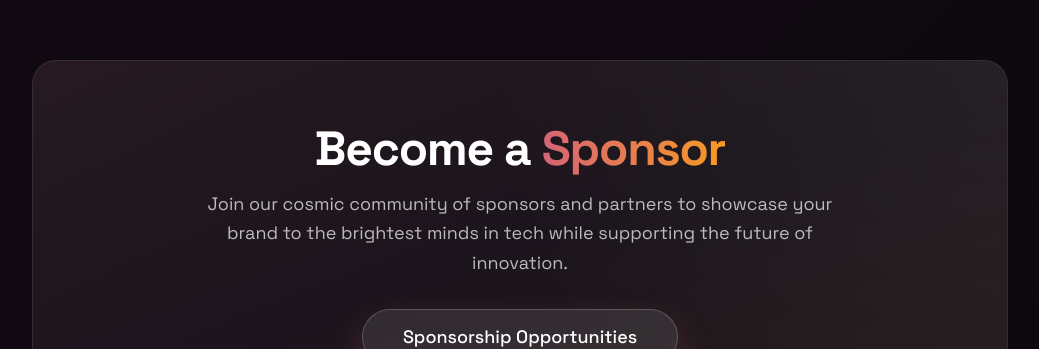
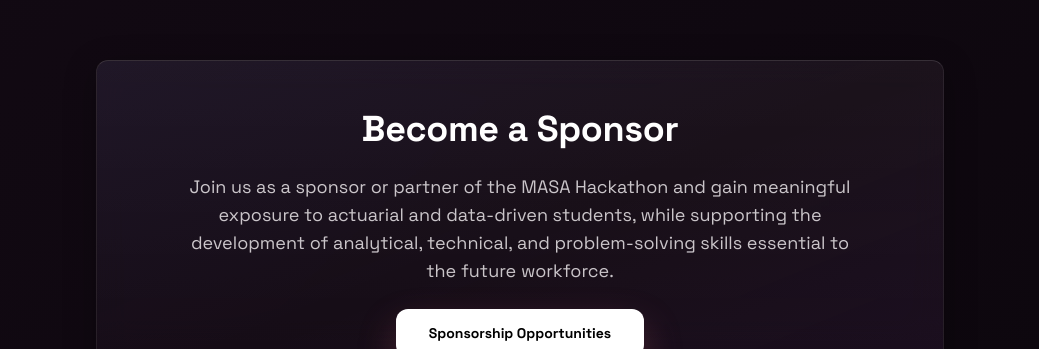
Before and after one commit to jwchow1412-netizen/R-Ignite, a Next.js app: page / in a window 1280 px wide. Shown: the part 3833-4182 px from the top of the page, without its empty margins (120-1159 px from the left). Built offline with nearby package versions, Linux system fonts and the light colour scheme.

Commit message:
sponsor detail

```diff
--- a/components/LandingPage.tsx
+++ b/components/LandingPage.tsx
@@ -207,39 +207,27 @@
             <ScrollTimeline />
 
             {/* Become a Sponsor Section */}
-            {/* Become a Sponsor Section */}
             <motion.section
-                className="mx-auto max-w-5xl px-4 pb-24 md:px-6"
+                className="mx-auto max-w-4xl px-4 pb-20 md:px-6 text-center"
                 initial="initial"
                 whileInView="animate"
                 viewport={{ once: true }}
                 variants={fadeIn}
             >
-                <div className="relative overflow-hidden rounded-3xl border border-white/10 bg-white/5 p-8 md:p-16 text-center">
-                    {/* Background Effects */}
-                    <div className="absolute inset-0 bg-gradient-to-br from-[#D46476]/10 via-transparent to-[#F89924]/10 opacity-50" />
-                    <div className="absolute inset-0 bg-[radial-gradient(circle_at_top_right,_var(--tw-gradient-stops))] from-white/5 via-transparent to-transparent" />
+                <div className="glass-panel relative overflow-hidden rounded-xl p-8 md:p-12">
+                    {/* Background Glow */}
+                    <div className="absolute inset-0 bg-gradient-to-br from-indigo-500/5 via-transparent to-purple-500/5" />
 
-                    {/* Content */}
-                    <div className="relative z-10 flex flex-col items-center gap-8">
-                        <div className="space-y-4">
-                            <h3 className="text-3xl font-bold tracking-tight text-white sm:text-5xl">
-                                Become a <span className="bg-gradient-to-r from-[#D46476] to-[#F89924] bg-clip-text text-transparent">Sponsor</span>
-                            </h3>
-                            <p className="mx-auto max-w-2xl text-lg text-white/70 leading-relaxed">
-                                Join our cosmic community of sponsors and partners to showcase your brand to the brightest minds in tech while supporting the future of innovation.
-                            </p>
-                        </div>
+                    <div className="relative z-10 flex flex-col items-center gap-6">
+                        <h3 className="text-3xl font-bold text-white sm:text-4xl">Become a Sponsor</h3>
+                        <p className="max-w-2xl text-lg text-[rgba(248,244,246,0.8)]">
+                            Join us as a sponsor or partner of the MASA Hackathon and gain meaningful exposure to actuarial and data-driven students, while supporting the development of analytical, technical, and problem-solving skills essential to the future workforce.
+                        </p>
 
                         <div className="flex flex-wrap justify-center gap-4">
-                            <Button
-                                asChild
-                                size="lg"
-                                className="relative h-14 overflow-hidden rounded-full border border-white/20 bg-white/10 px-10 text-lg font-medium text-white backdrop-blur-md transition-all hover:bg-white/20 hover:scale-105"
-                            >
+                            <Button asChild size="lg" className="bg-white text-black hover:bg-white/90">
                                 <Link href="mailto:hackathon@masassociation.org">
-                                    <span className="relative z-10">Sponsorship Opportunities</span>
-                                    <div className="absolute inset-0 -z-10 bg-gradient-to-r from-[#D46476]/20 to-[#F89924]/20 opacity-0 transition-opacity group-hover:opacity-100" />
+                                    Sponsorship Opportunities
                                 </Link>
                             </Button>
                         </div>
```
